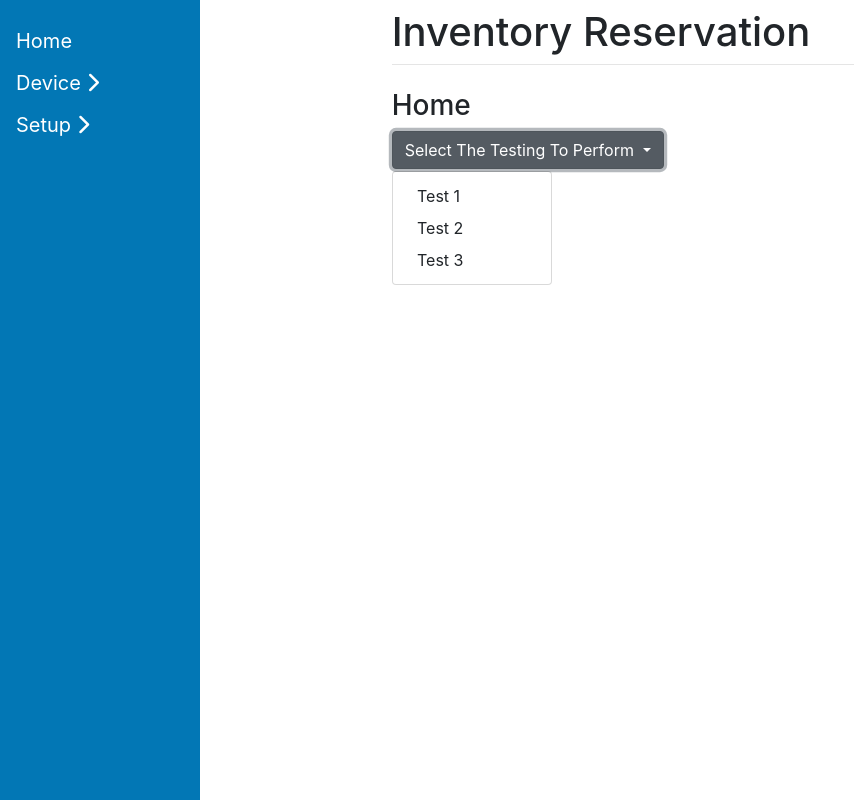
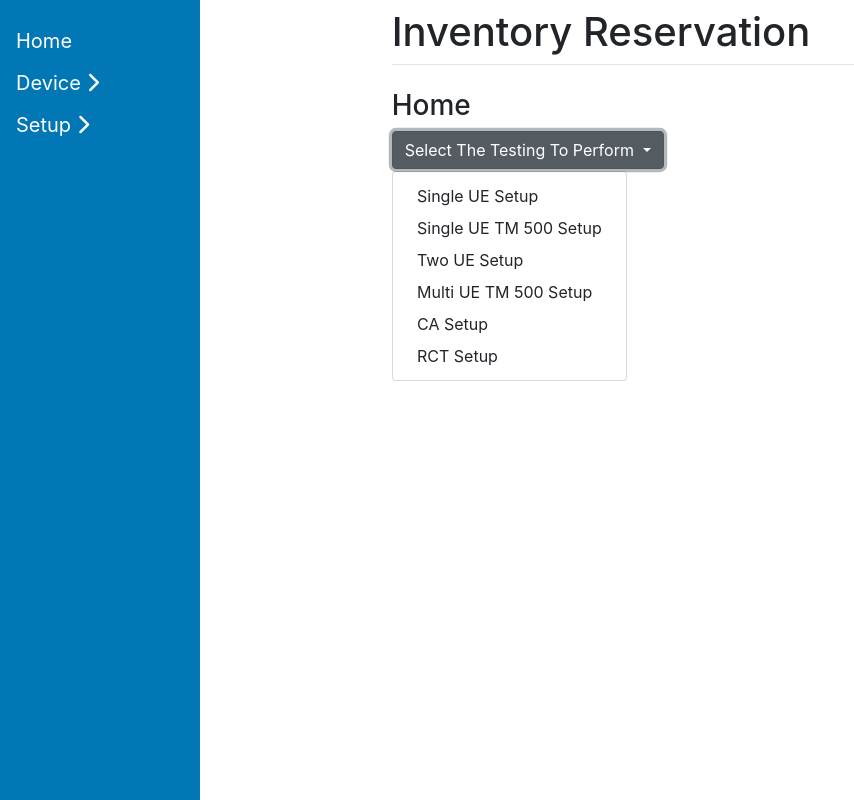
Before and after one commit to monyoudom/Django-2, a Django app: page / in a window 1280 px wide, after a click on "Select The Testing To Perform". Shown: the whole page, without its empty margins (0-854 px from the left). Run offline with Django 3.2, Linux system fonts and the light colour scheme; some libraries are stand-ins or nearby versions.

Commit message:
Added type of test in home page

```diff
--- a/Altiostar/templates/home.html
+++ b/Altiostar/templates/home.html
@@ -11,10 +11,14 @@ Home
   <button class="btn btn-secondary dropdown-toggle" type="button" id="dropdownMenu2" data-toggle="dropdown" aria-haspopup="true" aria-expanded="false">
     Select The Testing To Perform
   </button>
-  <div class="dropdown-menu" aria-labelledby="dropdownMenu2">
-    <button class="dropdown-item" type="button">Test 1</button>
-    <button class="dropdown-item" type="button">Test 2</button>
-    <button class="dropdown-item" type="button">Test 3</button>
+<div class="dropdown-menu" aria-labelledby="dropdownMenu2">
+<button class="dropdown-item" type="button">Single UE Setup</button>
+<button class="dropdown-item" type="button">Single UE TM 500 Setup</button>
+<button class="dropdown-item" type="button">Two UE Setup</button>
+<button class="dropdown-item" type="button">Multi UE TM 500 Setup</button>
+<button class="dropdown-item" type="button">CA Setup</button>
+<button class="dropdown-item" type="button">RCT Setup</button>
+
   </div>
 </div>
 
```
